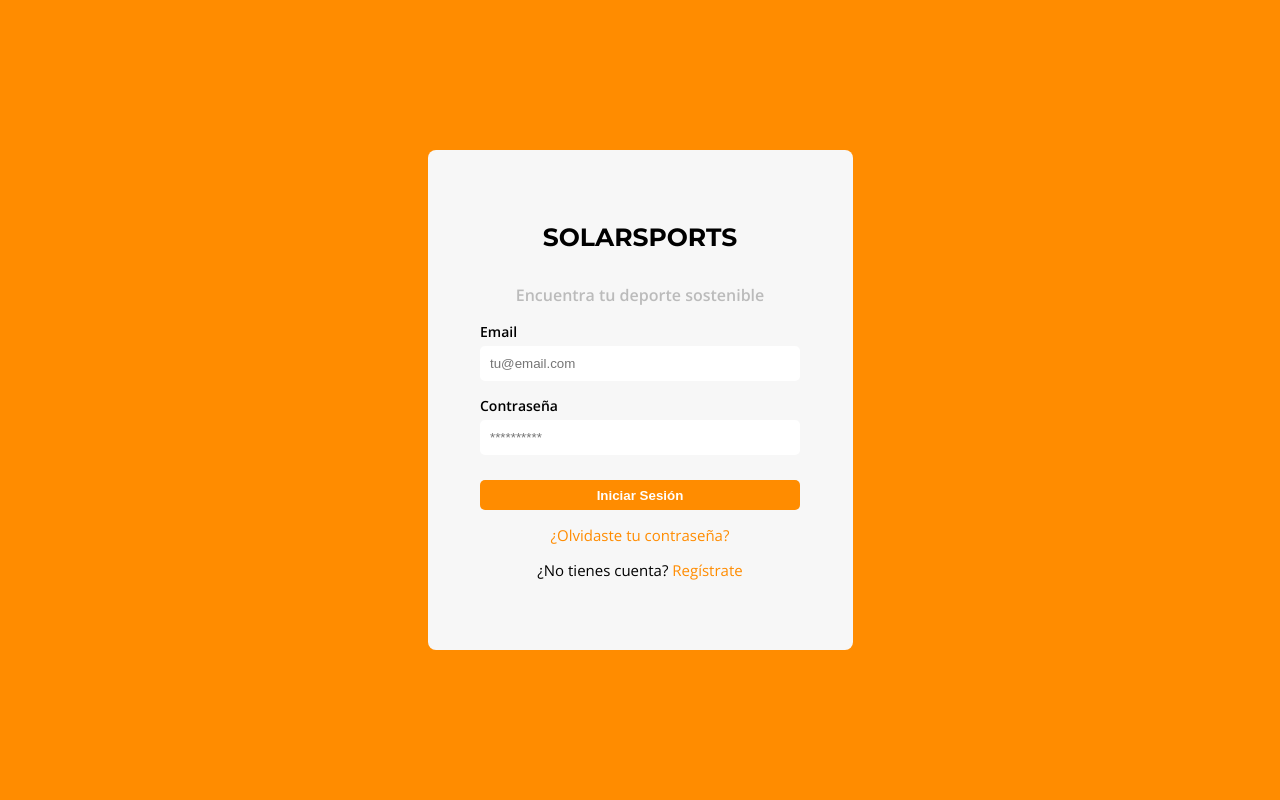
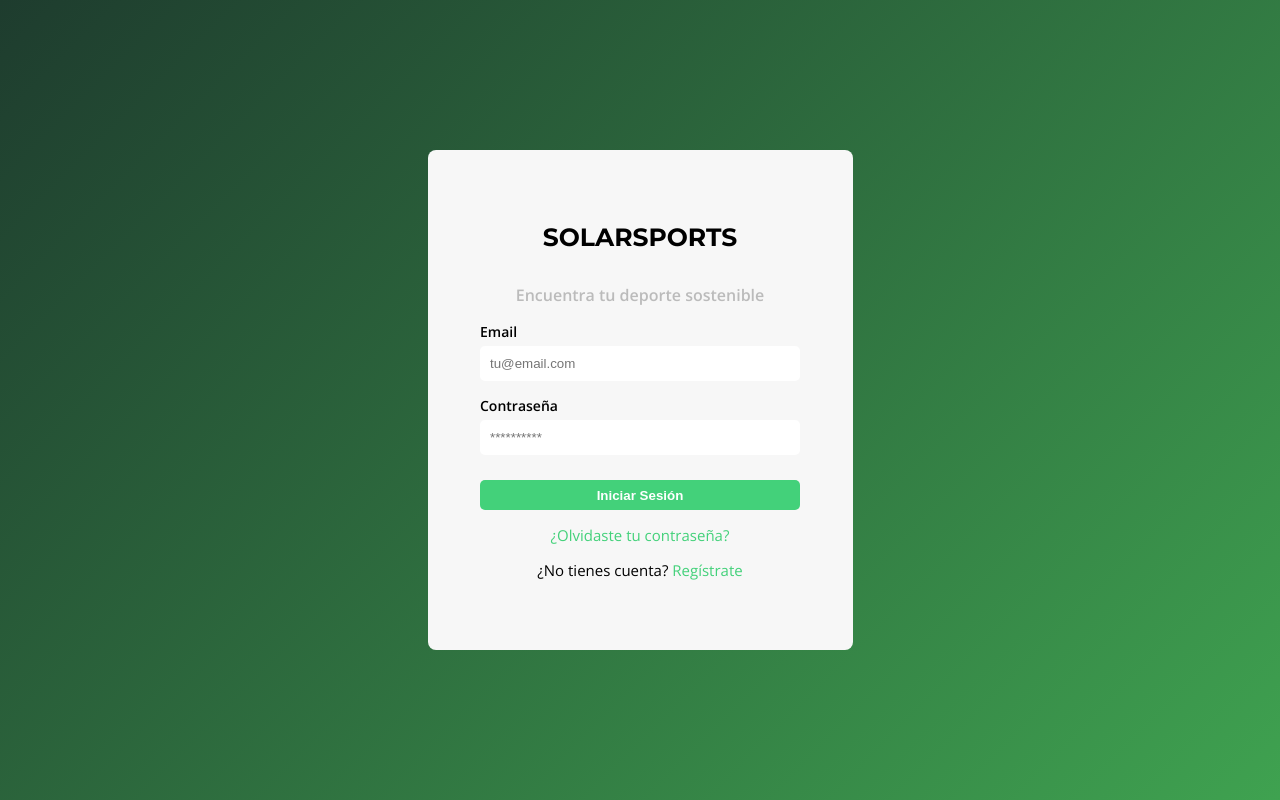
Before and after one commit to JARG16122003/Proyecto-SGS, a plain HTML site: page html/login.html in a window 1280 px wide. Drawn offline with nearby package versions, Linux system fonts and the light colour scheme.

Commit message:
arreglo de colores en pagina de registro e iniciar sesión

```diff
--- a/css/login.css
+++ b/css/login.css
@@ -1,6 +1,6 @@
 body{
     margin: 0;
-    background-color: #ff8c00;
+    background: linear-gradient(135deg, #1e3c2e, #3fa250);
     height: 100vh;
     display: flex;
     justify-content: center;
@@ -56,7 +56,7 @@ input:focus{
 }
 
 button{
-    background-color: #ff8c00;
+    background-color: #43d17a;
     border: none;
     margin: 10px 0px 15px 0px;
     border-radius: 5px;
@@ -77,11 +77,11 @@ button:hover{
 
 a{
     text-decoration: none;
-    color: #ff8c00;
+    color: #43d17a;
     transition: color 0.3s ease;
     font-size: 15px;
 }
 
 a:hover{
-    color: #cccccc;
+    color: #3fa250;
 }
--- a/css/register.css
+++ b/css/register.css
@@ -1,6 +1,6 @@
 body{
     margin: 0;
-    background-color: #ff8c00;
+    background: linear-gradient(135deg, #1e3c2e, #3fa250);
     height: 100vh;
     display: flex;
     flex-direction: column;
@@ -58,7 +58,7 @@ input:focus{
 }
 
 button{
-    background-color: #ff8c00;
+    background-color: #43d17a;
     border: none;
     margin: 10px 0px 10px 0px;
     border-radius: 5px;
@@ -79,11 +79,11 @@ button:hover{
 
 a{
     text-decoration: none;
-    color: #ff8c00;
+    color: #43d17a;
     transition: color 0.3s ease;
     font-size: 15px;
 }
 
 a:hover{
-    color: #cccccc;
+    color: #3fa250;
 }
```
